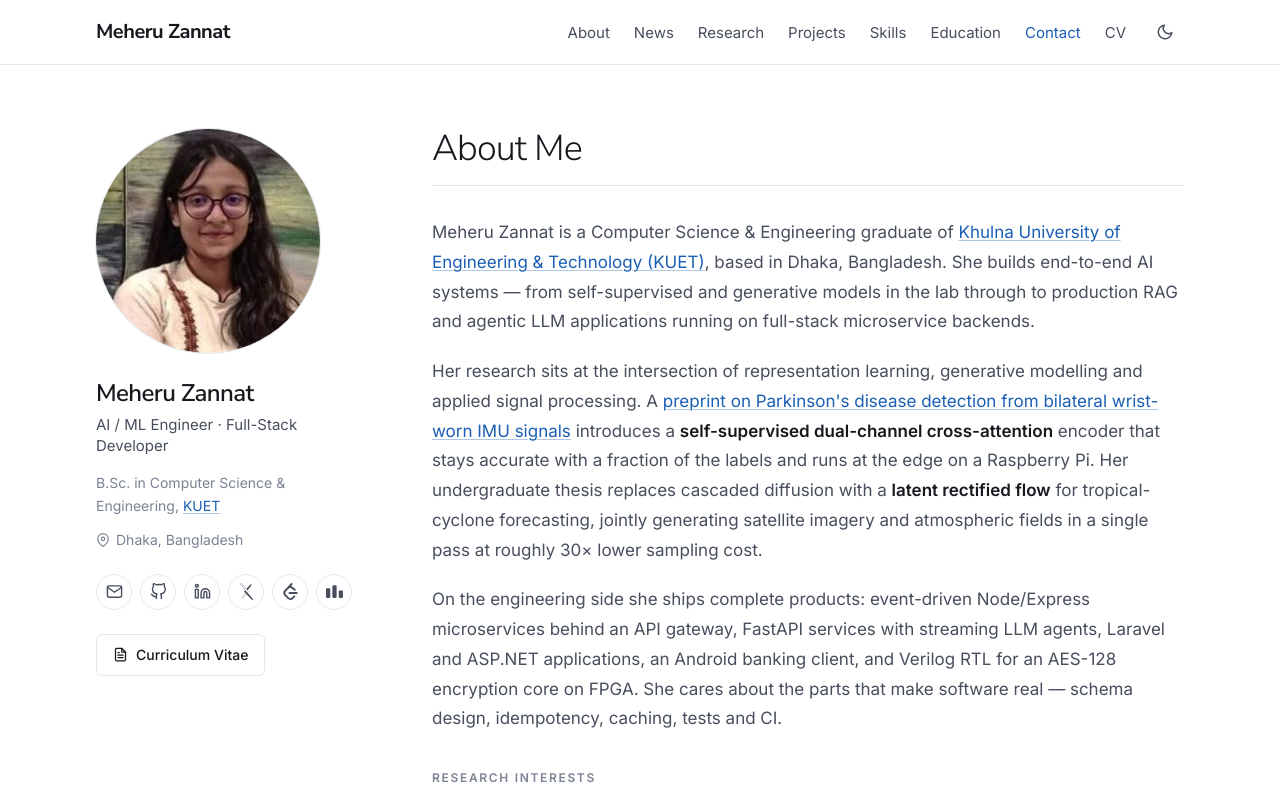
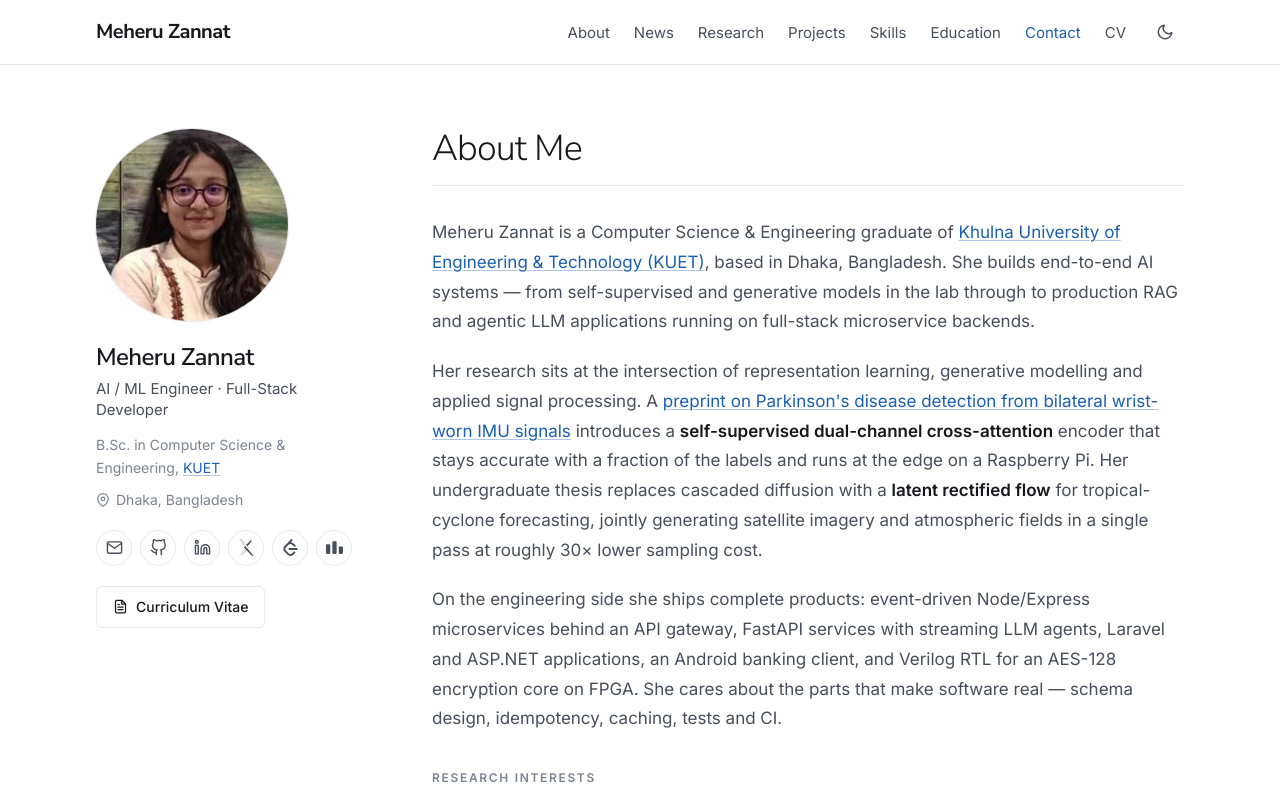
Before and after one commit to meheru273/Portfolio_React, a React (Vite) app: page / in a window 1280 px wide. Shown: the top 800 px of the page. Built offline with nearby package versions, Linux system fonts and the light colour scheme.

Commit message:
feat: implement useStickyFit hook and integrate it into Sidebar component

```diff
--- a/src/components/Sidebar.jsx
+++ b/src/components/Sidebar.jsx
@@ -2,12 +2,18 @@ import React from "react";
 import { FiMapPin, FiFileText } from "react-icons/fi";
 import { PROFILE, SOCIALS } from "../constants";
 import SocialIcon from "./SocialIcon.jsx";
+import useStickyFit from "../hooks/useStickyFit.js";
 
 export default function Sidebar() {
+  const [ref, canStick] = useStickyFit();
+
   return (
-    <aside className="lg:sticky lg:top-24 lg:self-start">
+    <aside
+      ref={ref}
+      className={`lg:self-start ${canStick ? "lg:sticky lg:top-24" : ""}`}
+    >
       <div className="flex flex-col items-center text-center lg:items-start lg:text-left">
-        <div className="h-44 w-44 overflow-hidden rounded-full ring-1 ring-line sm:h-52 sm:w-52 lg:h-56 lg:w-56">
+        <div className="h-40 w-40 overflow-hidden rounded-full ring-1 ring-line sm:h-48 sm:w-48 lg:h-44 lg:w-44 xl:h-48 xl:w-48">
           <img
             src={PROFILE.image}
             alt={PROFILE.name}
@@ -18,14 +24,14 @@ export default function Sidebar() {
           />
         </div>
 
-        <h1 className="mt-6 font-display text-2xl font-semibold tracking-tight text-ink">
+        <h1 className="mt-5 font-display text-2xl font-semibold tracking-tight text-ink">
           {PROFILE.name}
         </h1>
         <p className="mt-1.5 text-[15px] leading-snug text-muted">
           {PROFILE.role}
         </p>
 
-        <p className="mt-4 text-sm leading-relaxed text-faint">
+        <p className="mt-3.5 text-sm leading-relaxed text-faint">
           {PROFILE.affiliation},{" "}
           <a
             href={PROFILE.affiliationUrl}
@@ -37,12 +43,12 @@ export default function Sidebar() {
           </a>
         </p>
 
-        <p className="mt-3 flex items-center gap-1.5 text-sm text-faint">
+        <p className="mt-2.5 flex items-center gap-1.5 text-sm text-faint">
           <FiMapPin size={14} aria-hidden="true" />
           {PROFILE.location}
         </p>
 
-        <ul className="mt-6 flex flex-wrap items-center justify-center gap-2 lg:justify-start">
+        <ul className="mt-5 flex flex-wrap items-center justify-center gap-2 lg:justify-start">
           {SOCIALS.map((social) => (
             <li key={social.label}>
               <a
@@ -63,7 +69,7 @@ export default function Sidebar() {
           href={PROFILE.cv}
           target="_blank"
           rel="noreferrer noopener"
-          className="mt-6 inline-flex items-center gap-2 rounded-md border border-line px-4 py-2.5 text-sm font-medium text-ink transition-colors hover:border-accent hover:text-accent"
+          className="mt-5 inline-flex items-center gap-2 rounded-md border border-line px-4 py-2.5 text-sm font-medium text-ink transition-colors hover:border-accent hover:text-accent"
         >
           <FiFileText size={15} aria-hidden="true" />
           Curriculum Vitae
--- /dev/null
+++ b/src/hooks/useStickyFit.js
@@ -0,0 +1,36 @@
+import { useEffect, useRef, useState } from "react";
+
+/**
+ * A sticky element taller than the viewport pins at the top and its lower half
+ * can never be scrolled into view. Measure first: stick only while the element
+ * fits, otherwise leave it in normal flow so the whole thing stays reachable.
+ *
+ * Browser zoom changes innerHeight (CSS px) but not the element's own height,
+ * so zooming in drops it back to static — which is exactly what we want.
+ */
+export default function useStickyFit(gap = 128) {
+  const ref = useRef(null);
+  const [canStick, setCanStick] = useState(false);
+
+  useEffect(() => {
+    const el = ref.current;
+    if (!el) return;
+
+    // Height is unaffected by the sticky class itself, so no feedback loop.
+    const measure = () =>
+      setCanStick(el.offsetHeight + gap <= window.innerHeight);
+
+    measure();
+
+    const observer = new ResizeObserver(measure);
+    observer.observe(el);
+    window.addEventListener("resize", measure);
+
+    return () => {
+      observer.disconnect();
+      window.removeEventListener("resize", measure);
+    };
+  }, [gap]);
+
+  return [ref, canStick];
+}
```
